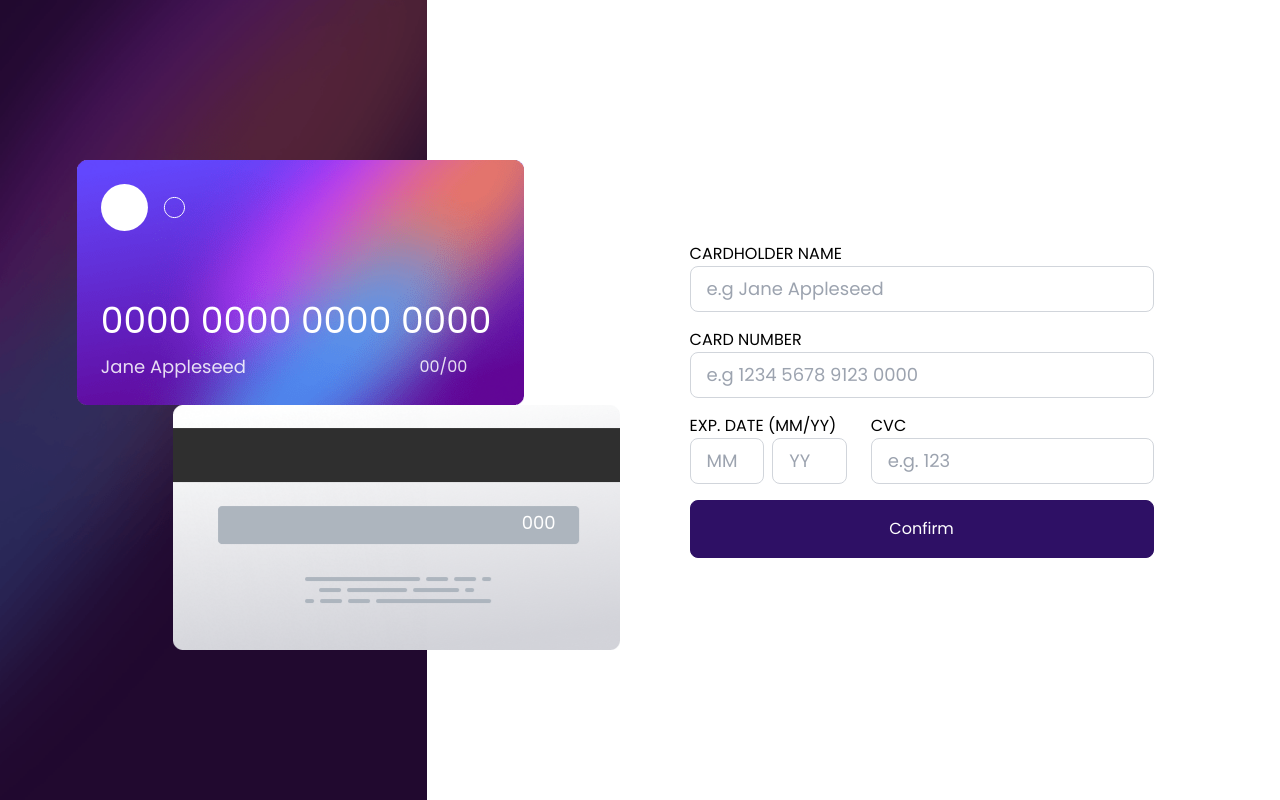
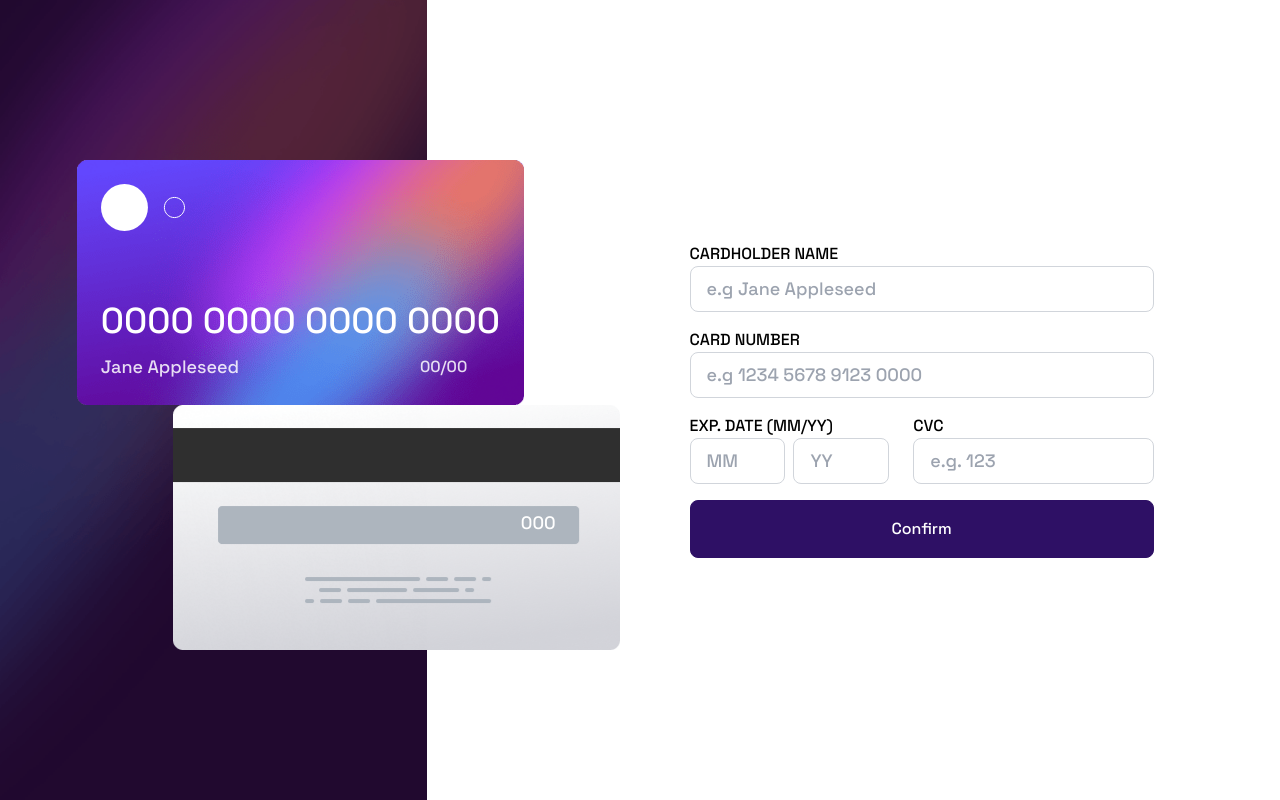
Before and after one commit to Imhandegbelo/frontend-mentor-tasks, a React (Vite) app: page /verify_card in a window 1280 px wide. Built offline with nearby package versions, Linux system fonts and the light colour scheme; the HTML template or start-up script is replaced by a standard one.

Commit message:
style: added font to interactive card

```diff
--- a/index.html
+++ b/index.html
@@ -20,6 +20,10 @@
       href="https://fonts.googleapis.com/css2?family=Poppins:ital,wght@0,700;1,400;1,800&display=swap"
       rel="stylesheet"
     />
+    <link
+      href="https://fonts.googleapis.com/css2?family=Space+Grotesk:wght@500&display=swap"
+      rel="stylesheet"
+    />
 
     <!-- [Space Grotesk](https://fonts.google.com/specimen/Space+Grotesk)
   - Weights: 500 -->
--- a/src/pages/Interactive Card/InteractiveCard.jsx
+++ b/src/pages/Interactive Card/InteractiveCard.jsx
@@ -31,7 +31,7 @@ export default function InteractiveCard() {
   };
 
   return (
-    <div className="h-screen w-screen">
+    <div className="h-screen w-screen font-Space+Grotesk">
       <div className="flex flex-col xl:flex-row items-center justify-center text-md">
         <div className="relative w-full h-[25rem] xl:w-1/3 bg-card-mobile xl:bg-card-desktop bg-cover xl:h-screen">
           <div className="absolute top-[20%] w-full h-fit left-[6vw] text-white">
--- a/tailwind.config.js
+++ b/tailwind.config.js
@@ -8,13 +8,15 @@ export default {
         poppins: ["Poppins", "sans-serif"],
         Overpass: ["Overpass", "sans"],
         Manrope: ["Manrope", "sans-serif"],
+        "Space+Grotesk": ["Space Grotesk", "sans-serif"],
       },
       backgroundImage: {
-        "pricing": 'url("../src/assets/pricingApp/bg-pattern.svg")',
+        pricing: 'url("../src/assets/pricingApp/bg-pattern.svg")',
         // "pr": 'url("../../assets/InteractiveCard/bg-main-desktop.png")',
         "card-desktop":
           'url("../src/assets/InteractiveCard/bg-main-desktop.png")',
-        "card-mobile": 'url("../src/assets/InteractiveCard/bg-main-mobile.png")',
+        "card-mobile":
+          'url("../src/assets/InteractiveCard/bg-main-mobile.png")',
         "card-front": 'url("../src/assets/InteractiveCard/bg-card-front.png")',
         "card-back": 'url("../src/assets/InteractiveCard/bg-card-back.png")',
       },
```
